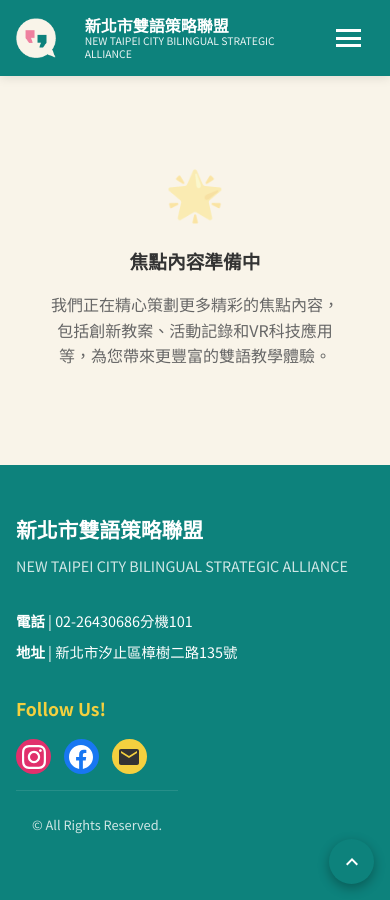
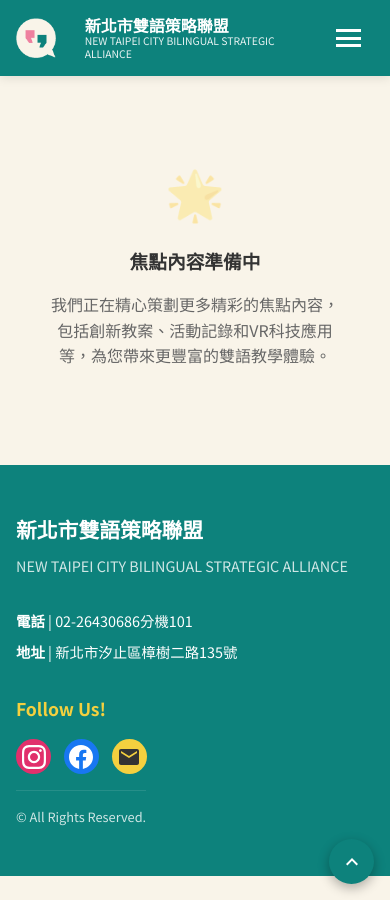
Before and after one commit to ntpc-bsa/ntpc-bsa.github.io, a Jekyll site: the page built from index.html, in a window 390 px wide and 900 px high, scrolled down 1009 px. Built offline with Jekyll 4.4.1, drawn with Linux system fonts in a browser that asks for light colours; some web fonts are replaced.

Commit message:
Fix mobile footer copyright padding to avoid double spacing

```diff
--- a/assets/css/style.css
+++ b/assets/css/style.css
@@ -1371,7 +1371,7 @@ body {
 
     .footer-copyright {
         text-align: left;
-        padding: 1.5rem 1rem 1rem 1rem;
+        padding: 1rem 0 0 0;
         margin: 1rem 0 0 0;
         max-width: none;
         border-top: 1px solid rgba(255,255,255,0.1);
@@ -1544,7 +1544,7 @@ body {
     }
 
     .footer-copyright {
-        padding: 1.5rem 1rem 1rem 1rem;
+        padding: 1rem 0 0 0;
         text-align: left;
         margin: 1rem 0 0 0;
         max-width: none;
```
